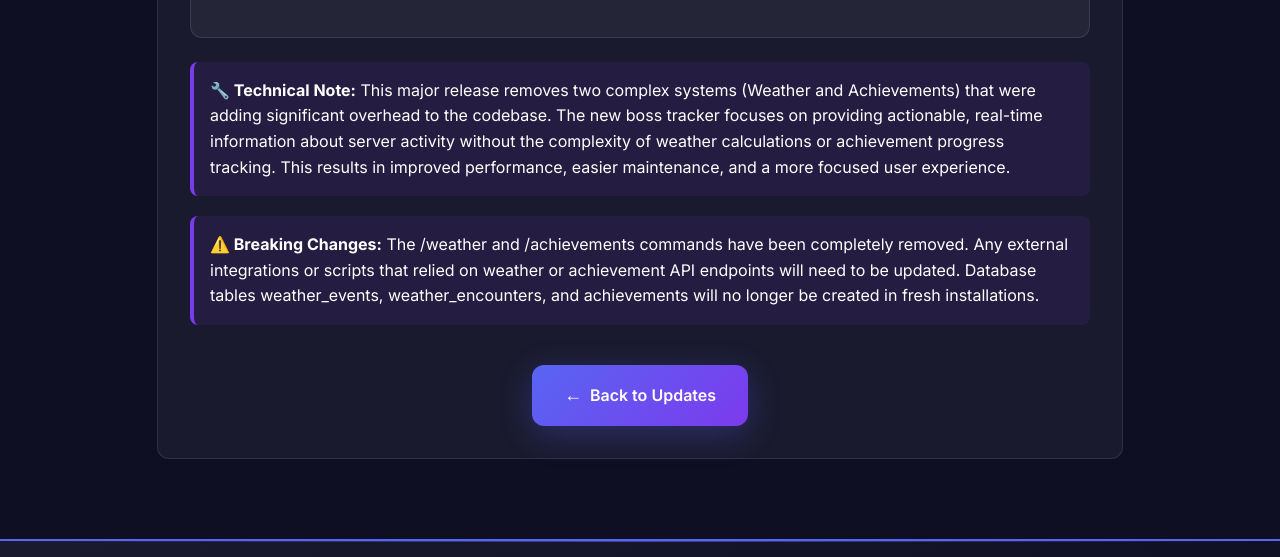
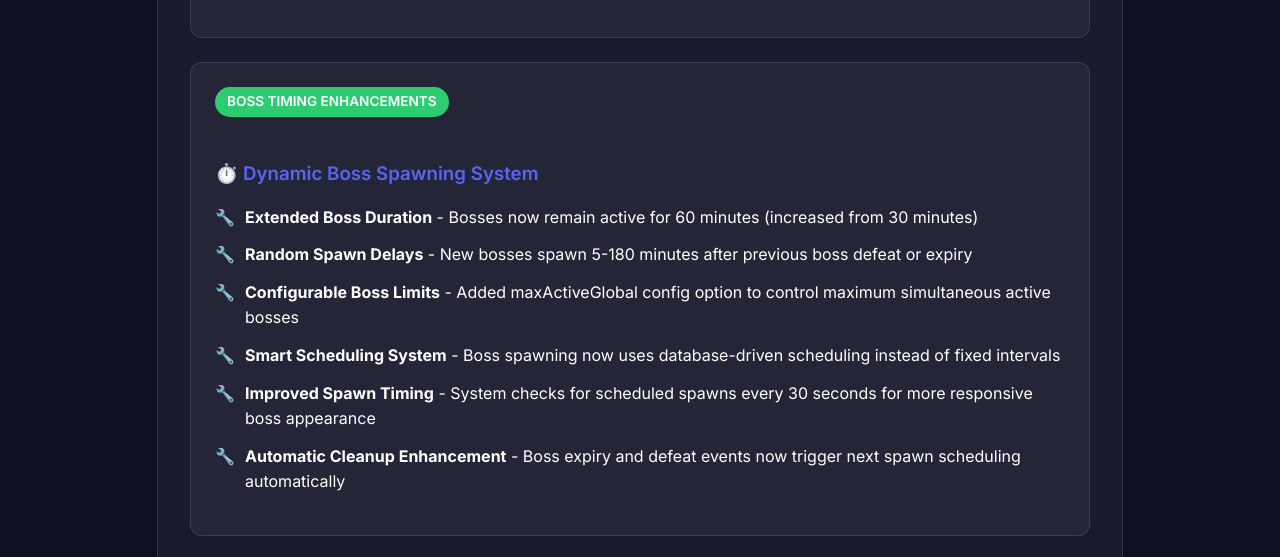
Before and after one commit to ThortonEllmers/QuestCord-v2, a website: page production/web/public/versions/updates-v2.1.3.html in a window 1280 px wide. Shown: the part 2639-3196 px from the top of the page. Drawn offline with Linux system fonts and the light colour scheme.

Commit message:
Update updates-v2.1.3.html

```diff
--- a/production/web/public/versions/updates-v2.1.3.html
+++ b/production/web/public/versions/updates-v2.1.3.html
@@ -316,6 +316,19 @@
       </ul>
     </div>
 
+    <div class="update-section">
+      <div class="update-category improvement">BOSS TIMING ENHANCEMENTS</div>
+      <h3>⏱️ Dynamic Boss Spawning System</h3>
+      <ul class="feature-list improvements">
+        <li><strong>Extended Boss Duration</strong> - Bosses now remain active for 60 minutes (increased from 30 minutes)</li>
+        <li><strong>Random Spawn Delays</strong> - New bosses spawn 5-180 minutes after previous boss defeat or expiry</li>
+        <li><strong>Configurable Boss Limits</strong> - Added maxActiveGlobal config option to control maximum simultaneous active bosses</li>
+        <li><strong>Smart Scheduling System</strong> - Boss spawning now uses database-driven scheduling instead of fixed intervals</li>
+        <li><strong>Improved Spawn Timing</strong> - System checks for scheduled spawns every 30 seconds for more responsive boss appearance</li>
+        <li><strong>Automatic Cleanup Enhancement</strong> - Boss expiry and defeat events now trigger next spawn scheduling automatically</li>
+      </ul>
+    </div>
+
     <div class="technical-note">
       <p><strong>🔧 Technical Note:</strong> This major release removes two complex systems (Weather and Achievements) that were adding significant overhead to the codebase. The new boss tracker focuses on providing actionable, real-time information about server activity without the complexity of weather calculations or achievement progress tracking. This results in improved performance, easier maintenance, and a more focused user experience.</p>
     </div>
```
